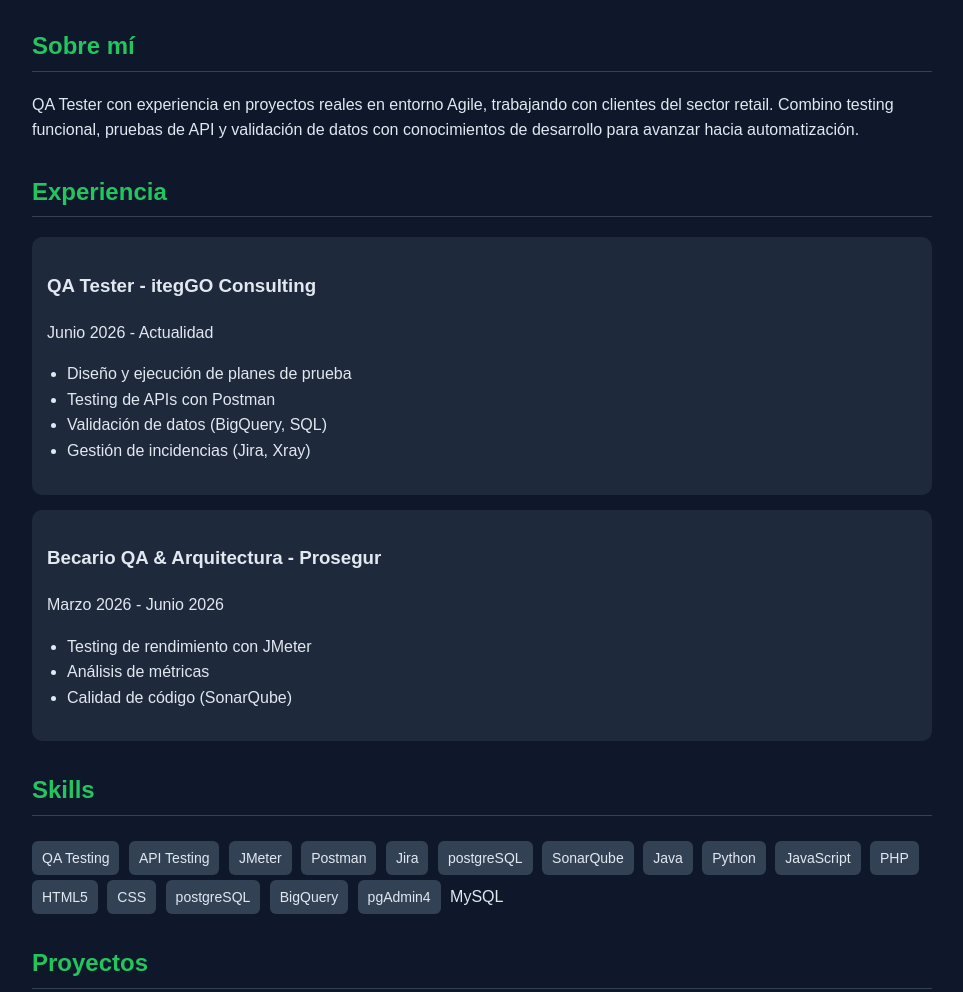
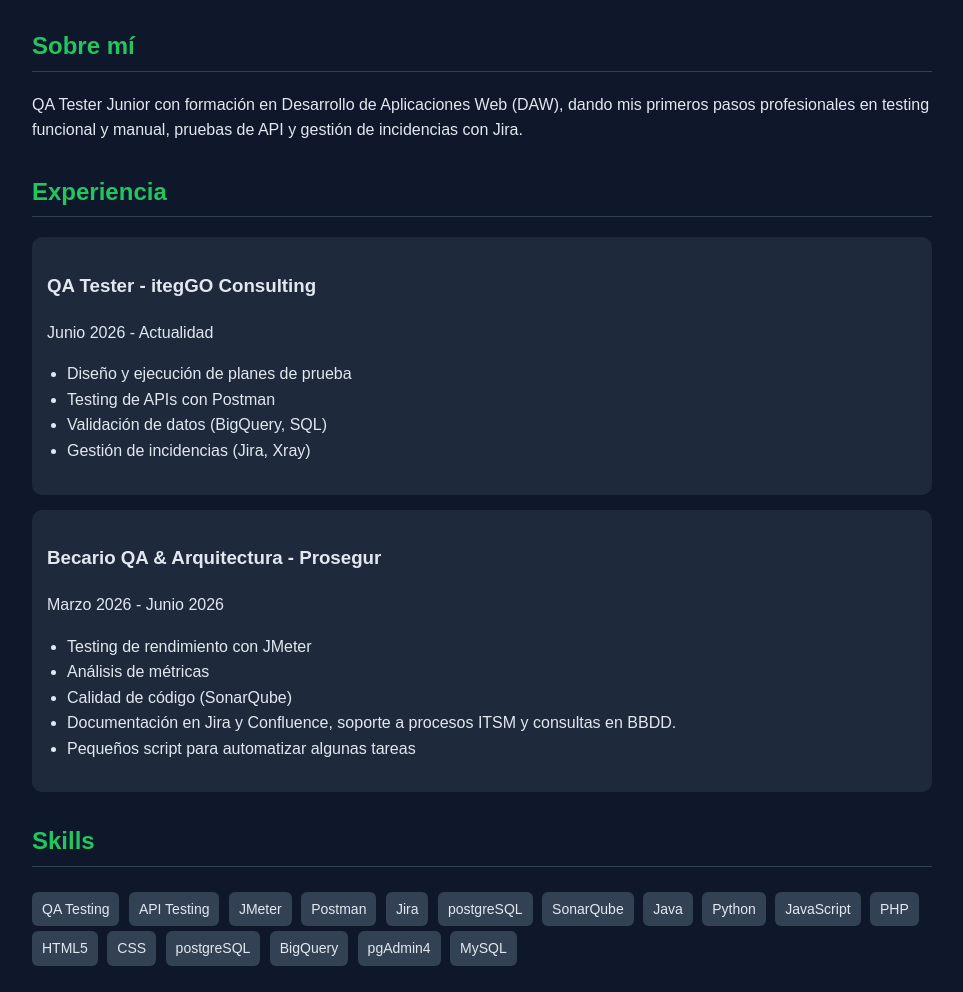
Before and after one commit to cesarorche/mi_cv_web, a plain HTML site: page index.html in a window 1280 px wide. Shown: the part 208-1200 px from the top of the page, without its empty margins (158-1121 px from the left). Drawn offline with Linux system fonts and the light colour scheme.

Commit message:
Update index.html

```diff
--- a/index.html
+++ b/index.html
@@ -78,8 +78,7 @@
 
   <h2>Sobre mí</h2>
   <p>
-    QA Tester con experiencia en proyectos reales en entorno Agile, trabajando con clientes del sector retail.
-    Combino testing funcional, pruebas de API y validación de datos con conocimientos de desarrollo para avanzar hacia automatización.
+    QA Tester Junior con formación en Desarrollo de Aplicaciones Web (DAW), dando mis primeros pasos profesionales en testing funcional y manual, pruebas de API y gestión de incidencias con Jira.
   </p>
 
   <h2>Experiencia</h2>
@@ -102,6 +101,8 @@
       <li>Testing de rendimiento con JMeter</li>
       <li>Análisis de métricas</li>
       <li>Calidad de código (SonarQube)</li>
+      <li>Documentación en Jira y Confluence, soporte a procesos ITSM y consultas en BBDD.</li>
+      <li>Pequeños script para automatizar algunas tareas</li>
     </ul>
   </div>
 
@@ -123,7 +124,7 @@
     <span>postgreSQL</span>
     <span>BigQuery</span>
     <span>pgAdmin4</span>
-    </span>MySQL</span>
+    <span>MySQL</span>
   </div>
 
   <h2>Proyectos</h2>
```
